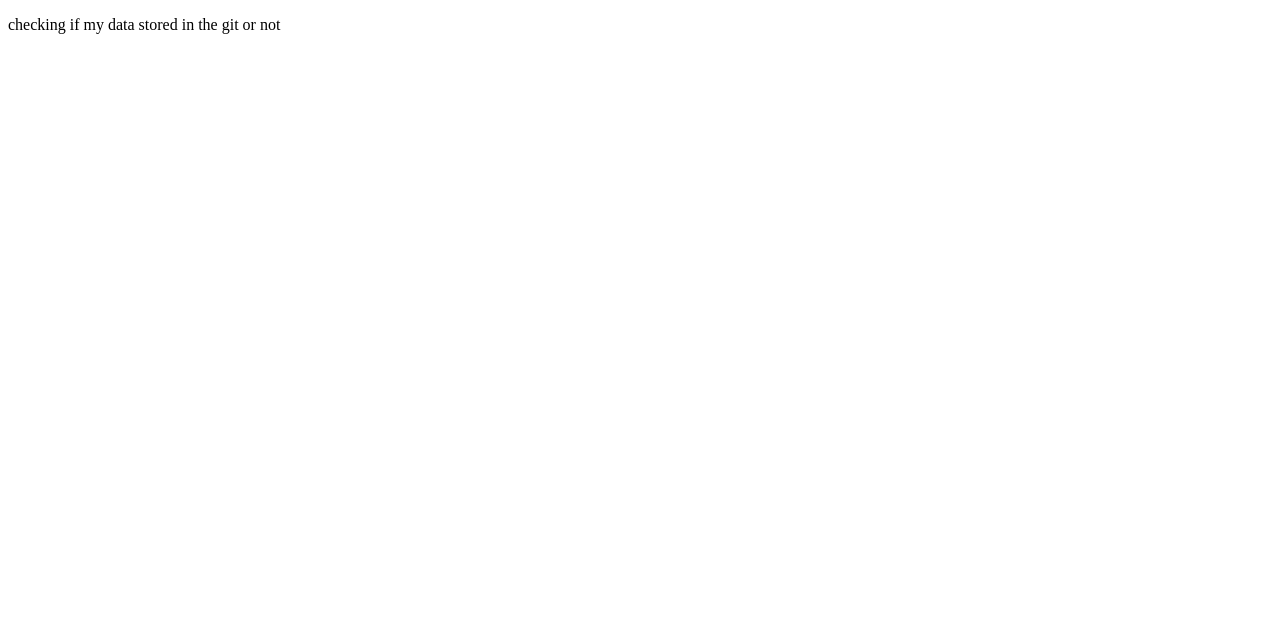
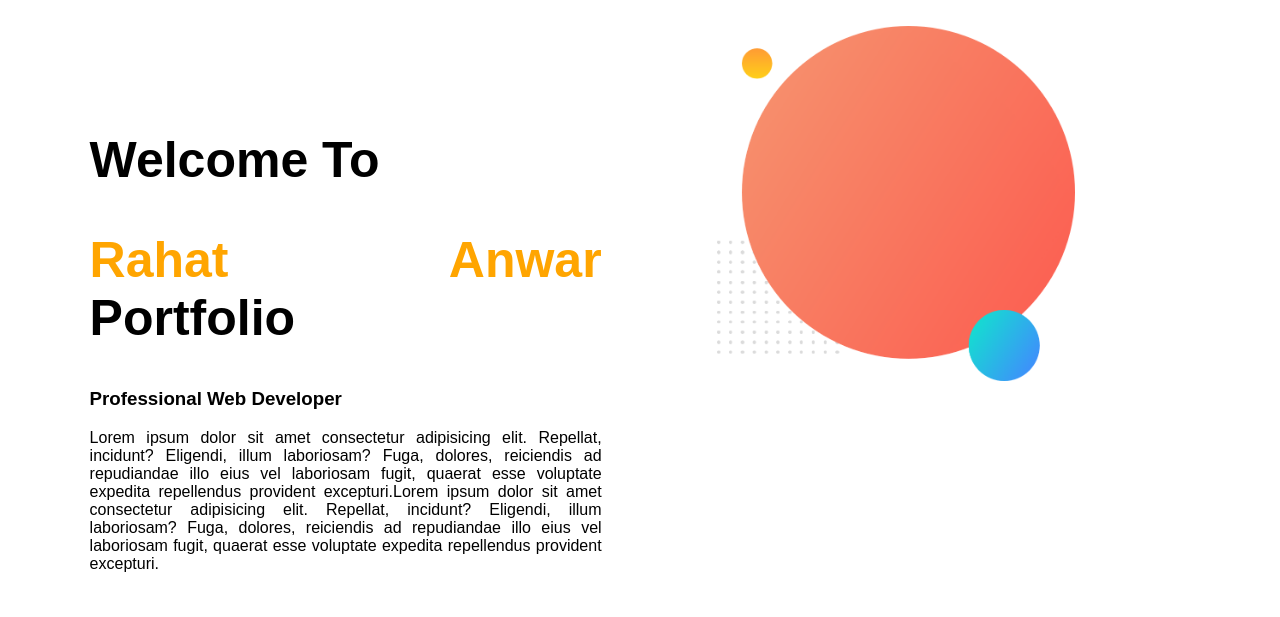
Before and after one commit to rahatanwarwebdev/portfolio, a plain HTML site: page index.html in a window 1280 px wide. Drawn offline with Linux system fonts and the light colour scheme.

Commit message:
adding top part

```diff
--- a/index.html
+++ b/index.html
@@ -4,11 +4,24 @@
     <meta charset="UTF-8">
     <meta http-equiv="X-UA-Compatible" content="IE=edge">
     <meta name="viewport" content="width=device-width, initial-scale=1.0">
-    <title>Document</title>
+    <link rel="stylesheet" href="style.css">
+    <title>Rahat Anwar </title>
 </head>
 <body>
+    <section class="titlesec">
+        <div id="titleid" class="titlediv">
+            <h1 class="title">Welcome To</h1>
+            <h1 class="title"> <span class="titlename">Rahat Anwar</span> Portfolio</h1>
+            <h3>Professional Web Developer</h3>
+            <p>Lorem ipsum dolor sit amet consectetur adipisicing elit. Repellat, incidunt? Eligendi, illum laboriosam? Fuga, dolores, reiciendis ad repudiandae illo eius vel laboriosam fugit, quaerat esse voluptate expedita repellendus provident excepturi.Lorem ipsum dolor sit amet consectetur adipisicing elit. Repellat, incidunt? Eligendi, illum laboriosam? Fuga, dolores, reiciendis ad repudiandae illo eius vel laboriosam fugit, quaerat esse voluptate expedita repellendus provident excepturi.</p>
+        </div>
+        <div class="titlediv">
+            <img src="/Backgorund/my-bg.png" alt="">
 
-    <p>checking if my data stored in the git or not</p>
+        </div>
+
+    </section>
+
 
 </body>
 </html>
--- /dev/null
+++ b/style.css
@@ -0,0 +1,26 @@
+body{
+    font-family: 'Poppins', sans-serif;
+    margin: 0;
+    padding: 0;
+}
+.title{
+    font-size: 50px;
+}
+#titleid{
+    margin-top: 5%;
+}
+.titlename{
+    color: orange;
+}
+.titlesec{
+}
+.titlediv{
+    float: left;
+    width: 40%;
+    text-align: justify;
+    margin-left: 5%;
+    padding: 2%;
+}
+.titlediv img{
+    width: 70%;
+}
```
